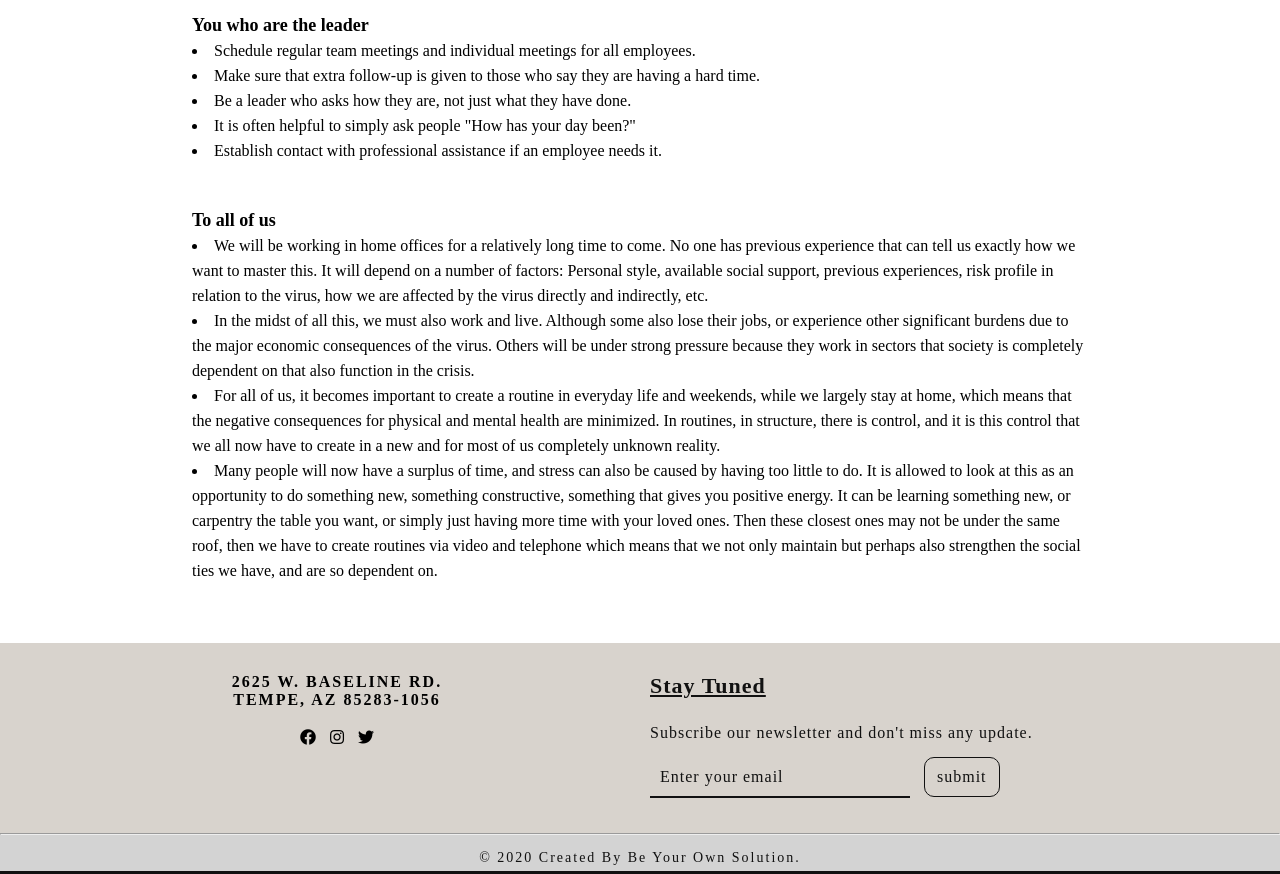
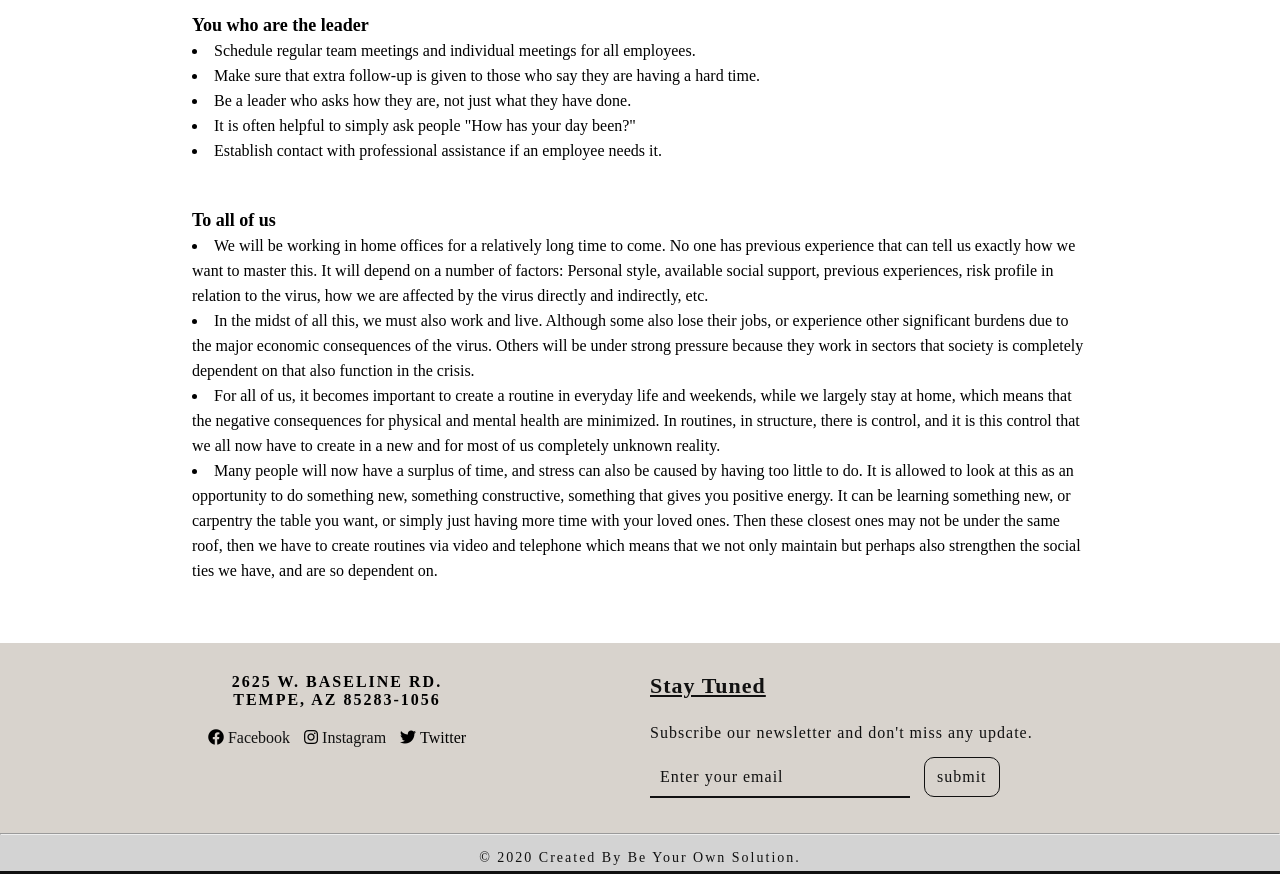
Before and after one commit to GurjotSinghAulakh/Make-It-Responsive, a plain HTML site: page index.html in a window 1280 px wide. Shown: the part 2109-2983 px from the top of the page. Drawn offline with Linux system fonts and the light colour scheme.

Commit message:
Update index.html

```diff
--- a/index.html
+++ b/index.html
@@ -176,9 +176,9 @@
                 <div class="left-column">
                     <h2>2625 w. baseline rd. <br> tempe, az 85283-1056</h2>
                     <div class="s-media">
-                        <a href="https://www.facebook.com/" target="_blank"><i class="fab fa-facebook"></i></a>
-                        <a href="https://www.instagram.com/" target="_blank"><i class="fab fa-instagram"></i></a>
-                        <a href="https://twitter.com/?lang=en" target="_blank"><i class="fab fa-twitter"></i></a>
+                        <a href="https://www.facebook.com/" target="_blank"><i class="fab fa-facebook"></i> Facebook</a>
+                        <a href="https://www.instagram.com/" target="_blank"><i class="fab fa-instagram"></i> Instagram</a>
+                        <a href="https://twitter.com/?lang=en" target="_blank"><i class="fab fa-twitter"> Twitter</i></a>
                     </div>
                 </div>
 
```
